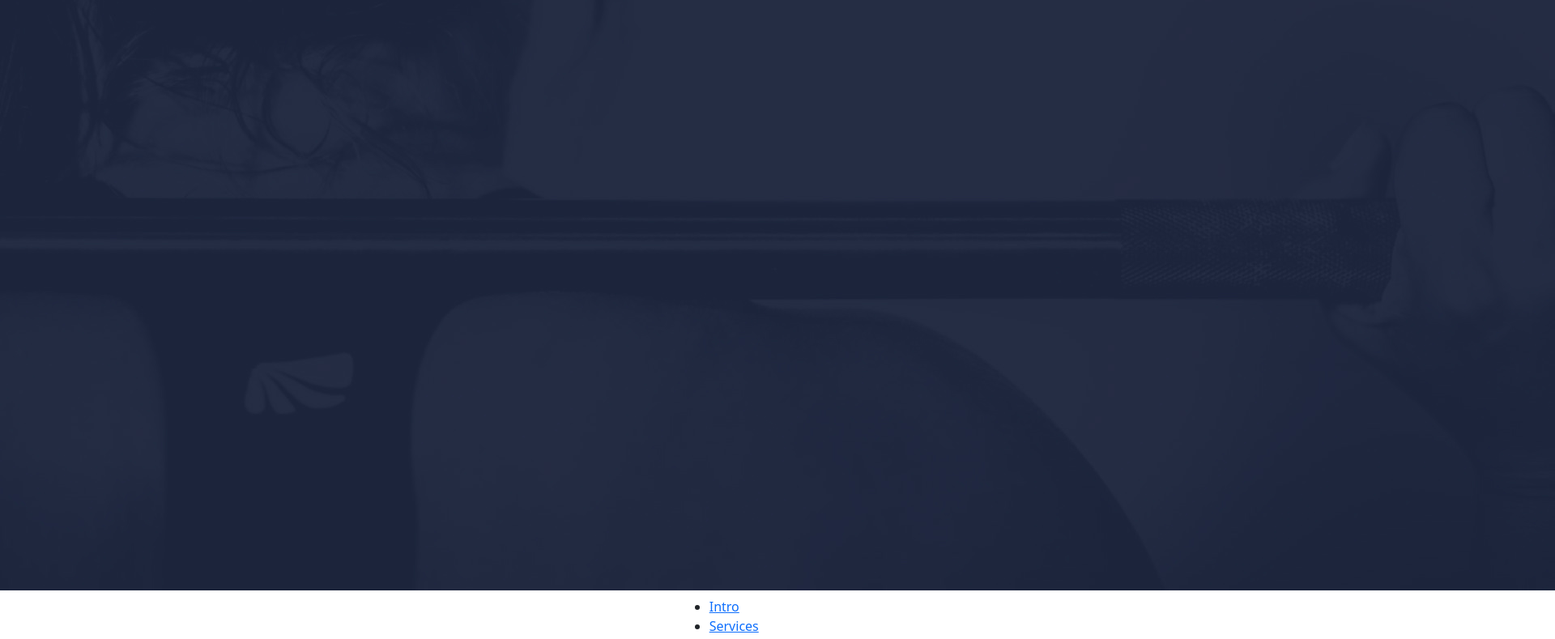
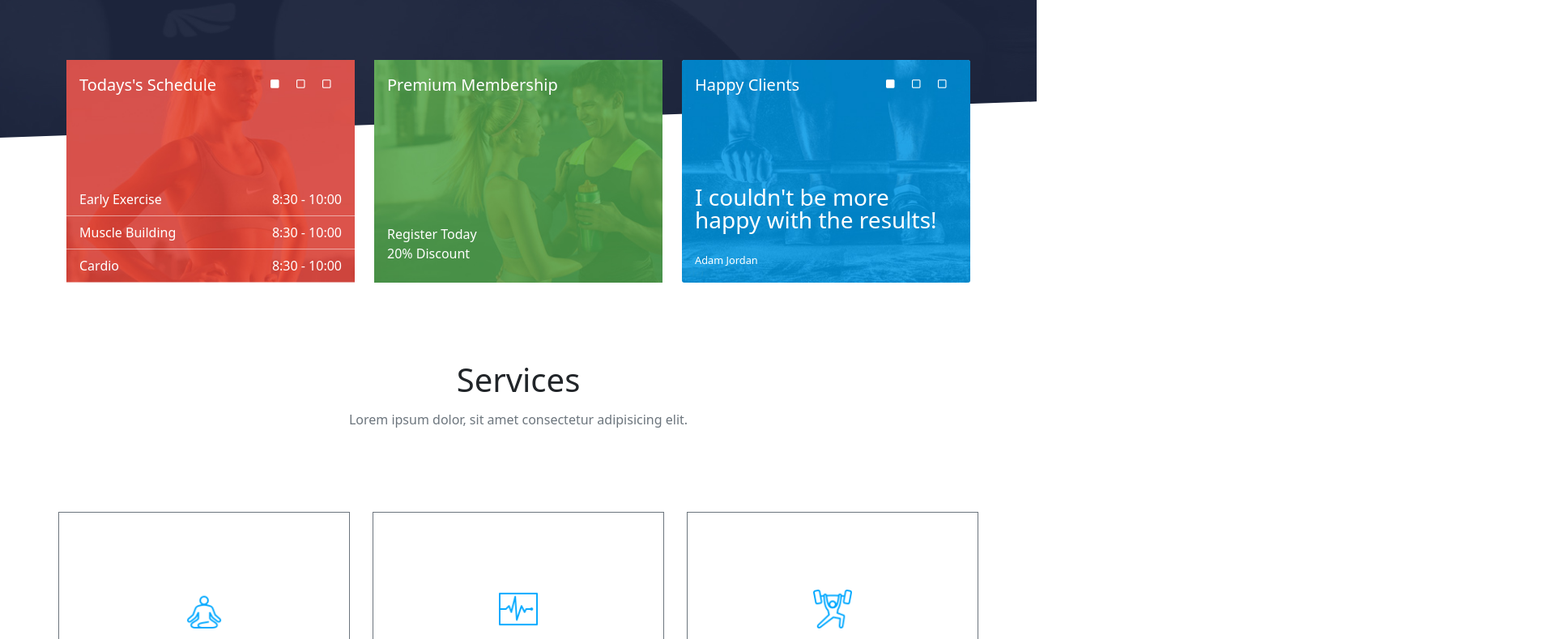
Before and after one commit to shubhamtarpara/shubh, a plain HTML site: page index.html in a window 1280 px wide. Shown: the part 470-1259 px from the top of the page at 81% size, 1920 px wide, since content can reach past the window. Drawn offline with nearby package versions, Linux system fonts and the light colour scheme; a script that the page names is missing.

Commit message:
update html

```diff
--- a/index.html
+++ b/index.html
@@ -14,8 +14,8 @@
     crossorigin="anonymous" referrerpolicy="no-referrer" />
 
 
-  <link rel="stylesheet" href=".gym.css" />
-  <link rel="stylesheet" href=".responsive.css" />
+  <link rel="stylesheet" href="./gym.css" />
+  <link rel="stylesheet" href="./responsive.css" />
   <title>Gym</title>
 
 </head>
@@ -27,9 +27,9 @@
 
     <div class="navbar">
       <a href="#" class="logo active-logo">
-        <img src="/logo.png" alt="logo" /></a>
+        <img src="./logo.png" alt="logo" /></a>
       <a href="#" class="logo after-scroll-active-logo">
-        <img src=".logo-active.png" alt="seocnd logo" /></a>
+        <img src="./logo-active.png" alt="seocnd logo" /></a>
       <ul class="navbar-list">
         <li><a href="" class="navbar-terms">Intro</a></li>
         <li><a href="" class="navbar-terms">Services</a></li>
@@ -57,7 +57,7 @@
       <div class="row text-white center-section-mobile">
         <div class="col-lg-4 col-md-4 col-sm-7 middle-section-mobile">
           <div class="card">
-            <img src=".table-1.jpg" alt="image" class="mid-image" />
+            <img src="./table-1.jpg" alt="image" class="mid-image" />
             <div class="card-img-overlay">
               <div class="none">
                 <div class="d-flex justify-content-between">
@@ -92,7 +92,7 @@
 
         <div class="col-lg-4 col-md-4 col-sm-7 middle-section-mobile">
           <div class="card">
-            <img src=".table-2.jpg" alt="image" class="mid-image" />
+            <img src="./table-2.jpg" alt="image" class="mid-image" />
             <div class="card-img-overlay">
               <div class="none">
                 <div class="d-flex justify-content-between">
@@ -119,7 +119,7 @@
 
         <div class="col-lg-4 col-md-4 col-sm-7 middle-section-mobile">
           <div class="card">
-            <img src="/.table-3.jpg" alt="" class="card-img" />
+            <img src="./table-3.jpg" alt="" class="card-img" />
             <div class="card-img-overlay">
               <div class="none">
                 <div class="d-flex justify-content-between">
@@ -165,7 +165,7 @@
               <div class="card-img-overlay">
                 <div class="service-class ">
                   <div class="service-class-container">
-                    <img class="img-fluid card-img-sm  " src=".guru-blue.png" alt="" />
+                    <img class="img-fluid card-img-sm  " src="./guru-blue.png" alt="" />
                     <h6 class="card-title text-dark ">
                       Cardio Training
                     </h6>
@@ -187,7 +187,7 @@
               <div class="card-img-overlay">
                 <div class="service-class">
                   <div class="service-class-container">
-                    <img class="img-fluid card-img-sm " src=".heart-blue.png" alt="" />
+                    <img class="img-fluid card-img-sm " src="./heart-blue.png" alt="" />
                     <h6 class="card-title text-dark ">Yoga Pilates</h6>
                   </div>
                   <div class="content text-dark">
@@ -208,7 +208,7 @@
               <div class="card-img-overlay">
                 <div class="service-class">
                   <div class="service-class-container">
-                    <img class="img-fluid card-img-sm " src=".weight-blue.png" alt="" />
+                    <img class="img-fluid card-img-sm " src="./weight-blue.png" alt="" />
                     <h6 class="card-title text-dark ">
                       Power Training
                     </h6>
```
